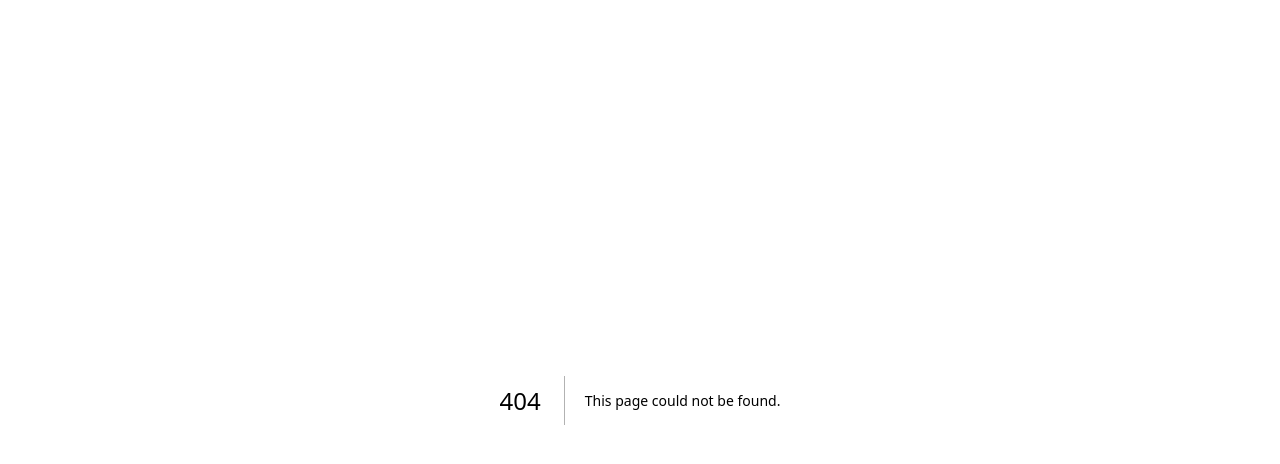
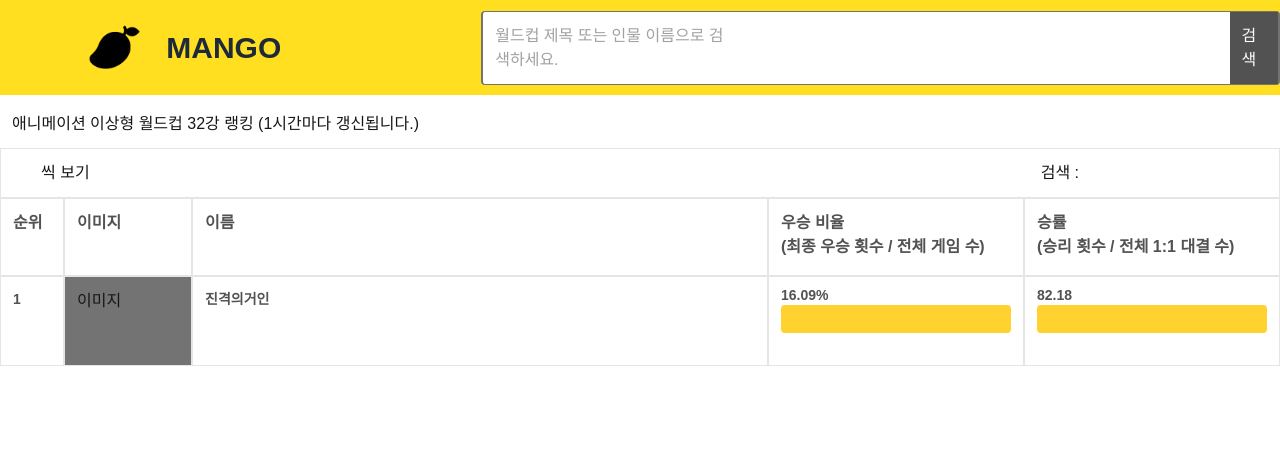
Before and after one commit to lgheae1125/mangoCup, a Next.js app: page /rank in a window 1280 px wide. Before the commit this address had no page. Shown: the top 464 px of the page. Built offline with nearby package versions, Linux system fonts and the light colour scheme.

Commit message:
feat:랭크페이지 제작

```diff
--- a/app/(provider)/(root)/layout.tsx
+++ b/app/(provider)/(root)/layout.tsx
@@ -1,7 +1,33 @@
 import React, { PropsWithChildren } from "react";
 
 function RootLayout({ children }: PropsWithChildren) {
-  return <>{children}</>;
+  return (
+    <>
+      <header className="bg-white w-full h-[100px] fixed z-50">
+        <div className="bg-yellow-300 flex items-center gap-x-50">
+          <div className="pl-20 py-5 flex items-center gap-x-5">
+            <div>
+              <img
+                src="/images/Mango_icon.png"
+                alt="Mango_icon"
+                className="w-20"
+              />
+            </div>
+            <div>
+              <h1 className="text-gray-800 font-bold text-3xl">MANGO</h1>
+            </div>
+          </div>
+          <div className="bg-white border-2 border-neutral-500 flex items-center gap-x-120 border-b border-t border-b-neutral-500 rounded-sm">
+            <p className="text-neutral-400 py-3 pl-3 pr-3">
+              월드컵 제목 또는 인물 이름으로 검색하세요.
+            </p>
+            <div className="bg-neutral-600 p-3  text-white">검색</div>
+          </div>
+        </div>
+      </header>
+      <main className="pt-[100px] min-h-screen">{children}</main>
+    </>
+  );
 }
 
 export default RootLayout;
--- a/app/(provider)/(root)/play/page.tsx
+++ b/app/(provider)/(root)/play/page.tsx
@@ -2,28 +2,35 @@ import React from "react";
 
 function PlayPage() {
   return (
-    <header className="bg-white w-full h-screen fixed">
-      <div className="bg-yellow-300 flex items-center gap-x-50">
-        <div className="pl-20 py-5 flex items-center gap-x-5">
-          <div>
+    <>
+      <div className="relative">
+        <p className="absolute top-10 left-1/2 -translate-x-1/2 text-3xl text-white z-50 -translate-y-5 bg-black/70">
+          애니메이션 이상형 월드컵 32강 1/16
+        </p>
+        <p className="absolute top-10 left-1/2 -translate-x-93 text-3xl text-white z-50 translate-y-180 bg-black/70">
+          진격의 거인
+        </p>
+        <p className="absolute top-10 left-1/2 translate-x-60 text-3xl text-white z-50 translate-y-180 bg-black/70">
+          귀멸의 칼날
+        </p>
+        <div className="flex w-full h-full">
+          <div className="relative w-1/2  flex flex-row-reverse">
             <img
-              src="/images/Mango_icon.png"
-              alt="Mango_icon"
-              className="w-20"
+              src="/images/img1.webp"
+              alt="진격의 거인"
+              className="h-[calc(100vh-100px)] absolute"
             />
           </div>
-          <div>
-            <h1 className="text-gray-800 font-bold text-3xl">MANGO</h1>
+          <div className="relative w-1/2">
+            <img
+              src="/images/img2.webp"
+              alt="귀멸의 칼날"
+              className="h-[calc(100vh-100px)] absolute"
+            />
           </div>
         </div>
-        <div className="bg-white border-2 border-neutral-500 flex items-center gap-x-120 border-b border-t border-b-neutral-500 rounded-sm">
-          <p className="text-neutral-400 py-3 pl-3 pr-3">
-            월드컵 제목 또는 인물 이름으로 검색하세요.
-          </p>
-          <div className="bg-neutral-600 p-3  ">검색</div>
-        </div>
       </div>
-    </header>
+    </>
   );
 }
 
--- /dev/null
+++ b/app/(provider)/(root)/rank/layout.tsx
@@ -0,0 +1,7 @@
+import React, { PropsWithChildren } from "react";
+
+function RankLayout({ children }: PropsWithChildren) {
+  return <>{children}</>;
+}
+
+export default RankLayout;
--- /dev/null
+++ b/app/(provider)/(root)/rank/page.tsx
@@ -0,0 +1,65 @@
+import RankCard from "@/components/RankCard";
+import React from "react";
+
+function RankPage() {
+  return (
+    <>
+      <div>
+        <div className="">
+          <p className="p-3">
+            애니메이션 이상형 월드컵 32강 랭킹 (1시간마다 갱신됩니다.)
+          </p>
+        </div>
+        <div className="border-neutral-200 border-1">
+          <div className="py-3 flex items-center">
+            <input
+              type="number"
+              className="bg-white border-neutral-200rder-1 w-10 rounded-sm"
+            />
+            <p>씩 보기</p>
+            <p className="ml-auto">검색 :</p>
+            <input
+              type="text"
+              className="bg-white border-neutral-200rder-1 w-50"
+            />
+          </div>
+        </div>
+      </div>
+      <table className=" w-full">
+        <thead>
+          <tr className="flex items-center text-left">
+            <th className="border-neutral-200 border-1 pt-3 pl-3 pb-10 w-[5%] font-semibold text-neutral-600">
+              순위
+            </th>
+            <th className="border-neutral-200 border-1 pt-3 pl-3 pb-10 w-[10%] font-semibold text-neutral-600">
+              이미지
+            </th>
+            <th className="border-neutral-200 border-1  pt-3  pl-3 pb-10 w-[45%] font-semibold text-neutral-600">
+              이름
+            </th>
+            <th className="border-neutral-200 border-1 pt-3 pl-3 pb-4 w-[20%] font-semibold text-neutral-600">
+              우승 비율 <br />
+              (최종 우승 횟수 / 전체 게임 수)
+            </th>
+            <th className="border-neutral-200 border-1  pt-3  pl-3 pb-4 w-[20%] font-semibold text-neutral-600">
+              승률
+              <br />
+              (승리 횟수 / 전체 1:1 대결 수)
+            </th>
+          </tr>
+        </thead>
+        <tbody>
+          <RankCard
+            index={1}
+            image="이미지"
+            title="진격의거인"
+            championshipRatio={16.09}
+            winRatio={82.18}
+          />
+        </tbody>
+      </table>
+    </>
+  );
+}
+
+export default RankPage;
--- /dev/null
+++ b/components/RankCard.tsx
@@ -0,0 +1,49 @@
+import React from "react";
+
+interface RankCardProps {
+  index: number;
+  image: string;
+  title: string;
+  championshipRatio: number;
+  winRatio: number;
+}
+
+function RankCard({
+  index,
+  image,
+  title,
+  championshipRatio,
+  winRatio,
+}: RankCardProps) {
+  return (
+    <tr className="flex items-center text-left h-[90px] ">
+      <td className="border-neutral-200 border-1 pt-3 pl-3 pb-10 w-[5%] h-full text-sm font-semibold text-neutral-600">
+        {index}
+      </td>
+      <td className="border-neutral-200 border-1 pt-3 pl-3 pb-10 w-[10%] h-full bg-neutral-500">
+        {image}
+      </td>
+      <td className="border-neutral-200 border-1  pt-3  pl-3 pb-10 w-[45%] h-full text-sm font-semibold text-neutral-600">
+        {title}
+      </td>
+      <td className="border-neutral-200 border-1 px-3 w-[20%] h-full pt-2">
+        <p className="text-sm font-semibold text-neutral-600">
+          {championshipRatio}%
+        </p>
+        <div className="w-full bg-amber-200 h-7 rounded-sm overflow-hidden">
+          <div
+            className={`w-[${championshipRatio}%] bg-amber-300 h-full`}
+          ></div>
+        </div>
+      </td>
+      <td className="border-neutral-200 border-1 px-3 w-[20%] h-full pt-2">
+        <p className="text-sm font-semibold text-neutral-600">{winRatio}</p>
+        <div className="w-full bg-amber-200 h-7 rounded-sm overflow-hidden">
+          <div className={`w-[${winRatio}%] bg-amber-300 h-full`}></div>
+        </div>
+      </td>
+    </tr>
+  );
+}
+
+export default RankCard;
```
Also changed, not shown: public/images/img1.webp (added), public/images/img2.webp (added).
